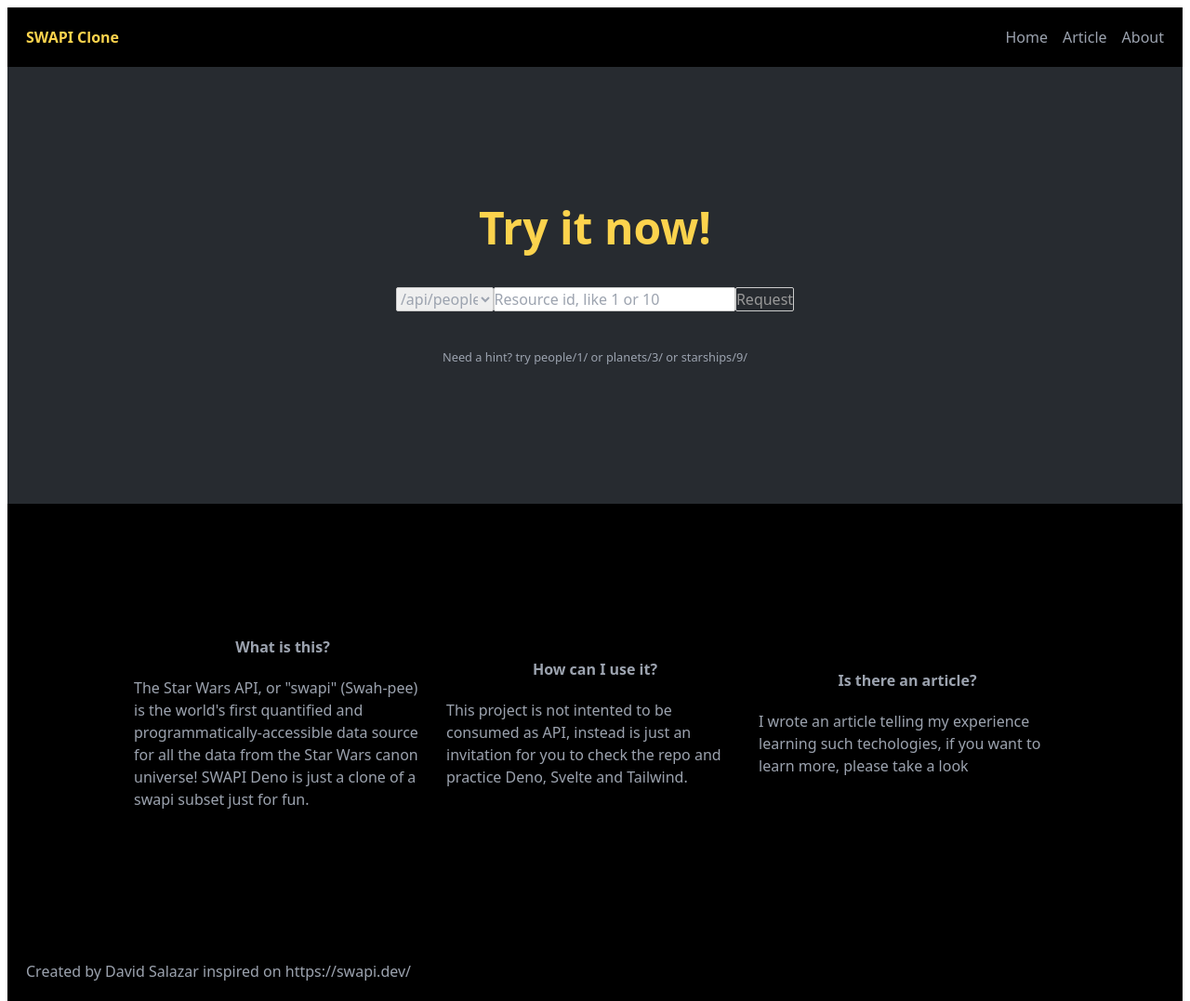
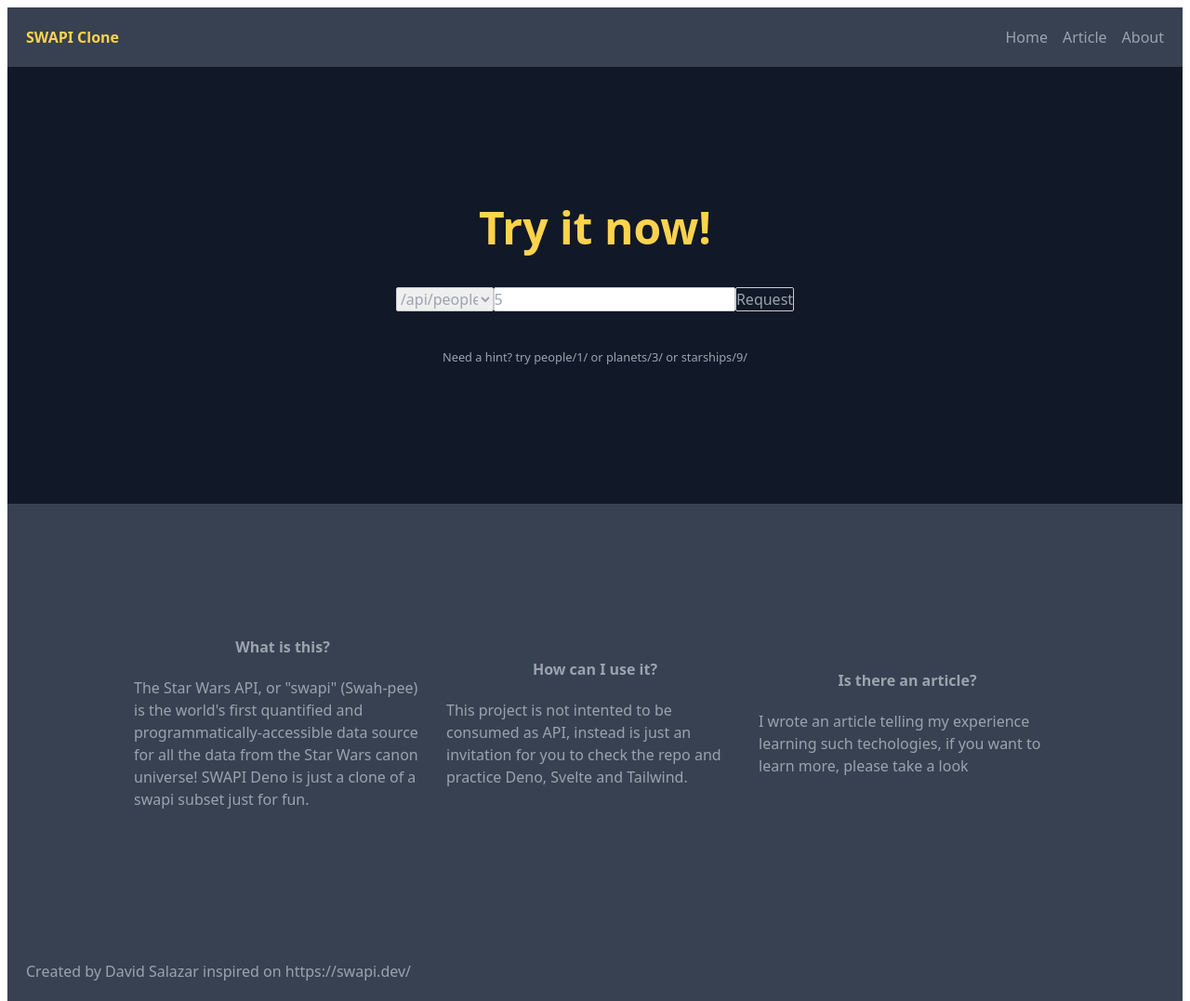
Before and after one commit to davidjsalazarmoreno/swapi-deno, a Svelte app in the folder client/: page / in a window 1280 px wide. Shown: the whole page at 93% size. Built offline with nearby package versions, Linux system fonts and the light colour scheme; no server answers; what @tailwindcss/ui would draw is missing.

Commit message:
separates request from event

```diff
--- a/client/src/routes/home/Home.svelte
+++ b/client/src/routes/home/Home.svelte
@@ -1,22 +1,29 @@
 <script>
+  import { onMount } from "svelte";
+
   import { link } from "svelte-spa-router";
-  // const routes = ["/api/people"];
   let prefix = "/api/";
   let json;
-  let resource;
-  let id;
+  let resource = prefix + "people/";
+  let id = 5;
 
-  function handleGet(uri) {
+  function getResource(uri) {
     const api = "http://localhost:8000";
-    fetch(`${api}${uri}`)
+    return fetch(`${api}${uri}`)
       .then((r) => r.json())
-      .then((data) => {
-        json = JSON.stringify(data, null, 4);
-      });
+      .then((data) => JSON.stringify(data, null, 4));
   }
+
+  async function onResourceRequest(uri) {
+    json = await getResource(uri);
+  }
+
+  onMount(async () => {
+    json = await getResource(resource + id);
+  });
 </script>
 
-<header class="p-5 bg-black">
+<header class="p-5 bg-gray-700">
   <nav class="flex place-content-between">
     <h1 class="text-yellow-300 font-bold">SWAPI Clone</h1>
     <ol class="flex space-x-4">
@@ -29,7 +36,7 @@
 <!-- ./Header -->
 
 <section
-  class="sm:p-5 flex flex-col items-center h-2/5 sm:h-3/5 justify-center myGray"
+  class="sm:p-5 flex flex-col items-center h-2/5 sm:h-3/5 justify-center bg-gray-900"
 >
   <h2 class="text-5xl font-bold m-5 text-yellow-300">Try it now!</h2>
 
@@ -52,17 +59,21 @@
 
     <button
       disabled={!id | !resource}
-      on:click={handleGet(resource + id)}
-      class="w-15"> Request </button>
+      on:click={onResourceRequest(resource + id)}
+      class="w-15"
+    >
+      Request
+    </button>
   </div>
 
   <small class="m-5">
     Need a hint? try people/1/ or planets/3/ or starships/9/
   </small>
 </section>
+<!-- ./Request input -->
 
 {#if json}
-  <section class="sm:p-5 flex flex-col justify-center items-center bg-black">
+  <section class="sm:p-5 flex flex-col justify-center items-center bg-gray-700">
     <h2 class="text-5xl font-bold m-5">Result:</h2>
     <pre
       class="overflow-y-scroll w-11/12">
@@ -75,7 +86,7 @@
 <!-- ./JSON viewer -->
 
 <section
-  class="flex flex-col sm:flex-row p-5 space-x-4 space-y-4 sm:space-y-0 bg-black sm:h-3/5 justify-center items-center"
+  class="flex flex-col sm:flex-row p-5 space-x-4 space-y-4 sm:space-y-0 bg-gray-700 sm:h-3/5 justify-center items-center"
 >
   <div>
     <h2 class="text-center font-bold mb-5">What is this?</h2>
@@ -106,7 +117,7 @@
 </section>
 <!-- ./Three questions -->
 
-<footer class="p-5 bg-black">
+<footer class="p-5 bg-gray-700">
   <p>
     Created by David Salazar inspired on
     <a href="https://swapi.dev/"> https://swapi.dev/ </a>
@@ -126,9 +137,3 @@
       data-show-count="false">Follow @davidjsmoreno</a
     > -->
 </footer>
-
-<style>
-  .myGray {
-    background-color: #272b30;
-  }
-</style>
```
